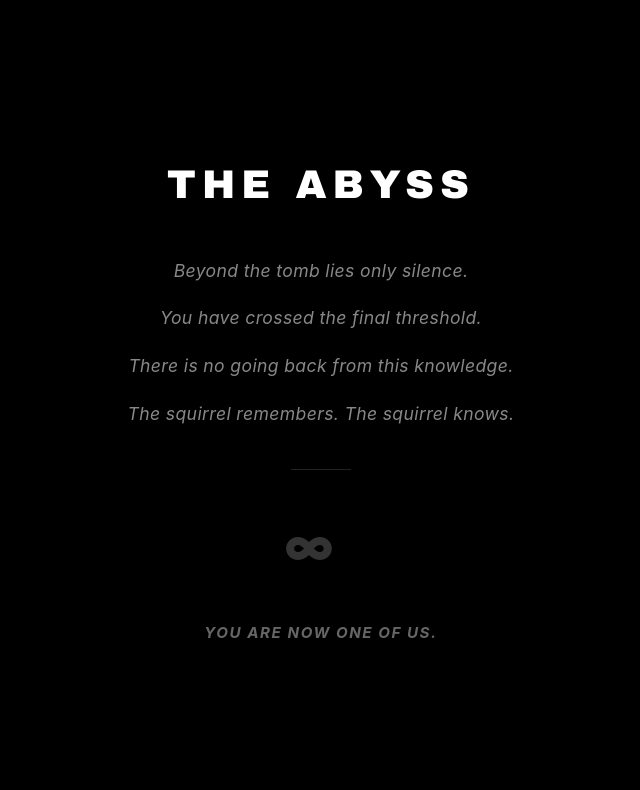
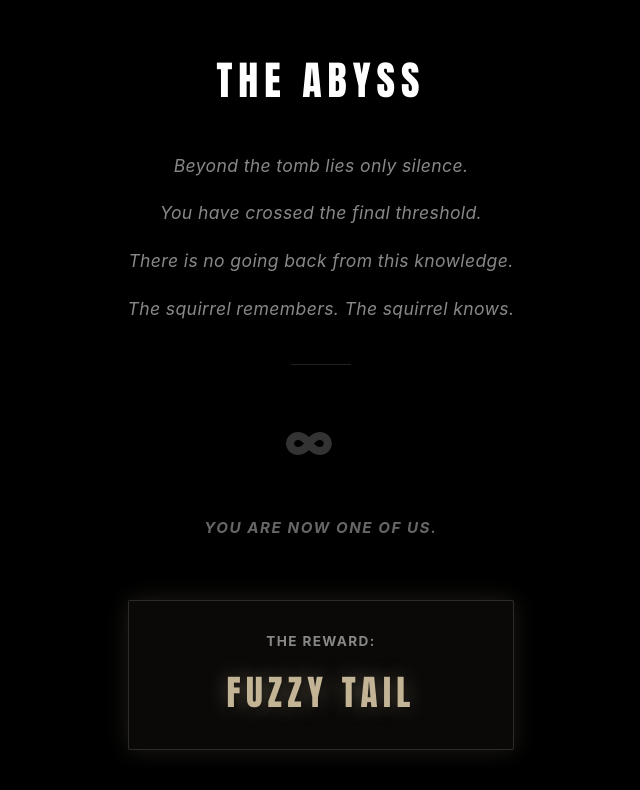
Before and after one commit to peasea123/squirrel-mummy, a Next.js app: page /abyss in a window 1280 px wide. Shown: the top 790 px of the page, without its empty margins (319-959 px from the left). Built offline with nearby package versions, Linux system fonts and the light colour scheme; sample sign-in values are in the browser's storage.

Commit message:
Fix: Vertical hidden buttons, edgier Impact/Arial Black fonts throughout, add Fuzzy Tail reward on Abyss page

```diff
--- a/app/abyss/abyss.module.css
+++ b/app/abyss/abyss.module.css
@@ -22,7 +22,7 @@
   margin-bottom: 40px;
   color: #fff;
   text-transform: uppercase;
-  font-family: 'Arial Black', sans-serif;
+  font-family: 'Impact', 'Arial Black', sans-serif;
 }
 
 .textBlock {
@@ -72,6 +72,44 @@
   font-weight: 700;
 }
 
+.reward {
+  margin-top: 60px;
+  padding: 30px;
+  background-color: rgba(196, 180, 150, 0.05);
+  border: 1px solid rgba(196, 180, 150, 0.2);
+  border-radius: 2px;
+  animation: rewardGlow 2s ease-in-out infinite;
+}
+
+.rewardLabel {
+  font-size: 0.85rem;
+  color: #888;
+  letter-spacing: 0.1em;
+  text-transform: uppercase;
+  margin: 0 0 15px 0;
+  font-weight: 700;
+}
+
+.rewardText {
+  font-size: 2.2rem;
+  font-weight: 900;
+  letter-spacing: 0.15em;
+  color: #c4b496;
+  text-shadow: 0 0 20px rgba(196, 180, 150, 0.4), 2px 2px 4px rgba(0, 0, 0, 0.8);
+  margin: 0;
+  text-transform: uppercase;
+  font-family: 'Impact', 'Arial Black', sans-serif;
+}
+
+@keyframes rewardGlow {
+  0%, 100% {
+    box-shadow: 0 0 15px rgba(196, 180, 150, 0.1);
+  }
+  50% {
+    box-shadow: 0 0 30px rgba(196, 180, 150, 0.2);
+  }
+}
+
 .loadingText {
   color: #444;
   font-style: italic;
--- a/app/abyss/page.js
+++ b/app/abyss/page.js
@@ -65,6 +65,11 @@ export default function AbyssPage() {
         <p className={styles.closing}>
           You are now one of us.
         </p>
+
+        <div className={styles.reward}>
+          <p className={styles.rewardLabel}>The Reward:</p>
+          <p className={styles.rewardText}>Fuzzy Tail</p>
+        </div>
       </div>
     </div>
   );
--- a/app/deeper/deeper.module.css
+++ b/app/deeper/deeper.module.css
@@ -17,11 +17,12 @@
 
 .title {
   font-size: 2.5rem;
-  font-weight: 700;
-  letter-spacing: 0.1em;
+  font-weight: 900;
+  letter-spacing: 0.15em;
   margin-bottom: 40px;
   color: #fff;
   text-transform: uppercase;
+  font-family: 'Impact', 'Arial Black', sans-serif;
 }
 
 .textBlock {
@@ -56,8 +57,9 @@
 .symbol {
   font-size: 1.5rem;
   color: #444;
-  letter-spacing: 0.3em;
-  font-weight: 300;
+  letter-spacing: 0.5em;
+  font-weight: 900;
+  text-transform: uppercase;
 }
 
 .closing {
@@ -71,44 +73,33 @@
 
 .hiddenButtonsContainer {
   display: flex;
-  justify-content: space-around;
+  flex-direction: column;
+  justify-content: center;
   align-items: center;
-  gap: 20px;
-  margin-top: 60px;
-  height: 80px;
+  gap: 25px;
+  margin-top: 50px;
+  min-height: 120px;
 }
 
 .hiddenButton {
-  width: 60px;
-  height: 60px;
-  background-color: rgba(100, 100, 100, 0.1);
-  border: 2px solid rgba(100, 100, 100, 0.2);
+  width: 40px;
+  height: 40px;
+  background-color: rgba(68, 68, 68, 0.3);
+  border: 1px solid rgba(68, 68, 68, 0.5);
   cursor: pointer;
-  transition: all 0.3s ease;
-  border-radius: 4px;
+  transition: all 0.2s ease;
+  border-radius: 2px;
 }
 
 .hiddenButton:hover {
-  background-color: rgba(100, 100, 100, 0.2);
-  border-color: rgba(100, 100, 100, 0.4);
+  background-color: rgba(68, 68, 68, 0.4);
+  border-color: rgba(68, 68, 68, 0.6);
 }
 
 .hiddenButton.active {
-  background-color: rgba(196, 180, 150, 0.3);
+  background-color: rgba(196, 180, 150, 0.2);
   border-color: #c4b496;
-  box-shadow: 0 0 15px rgba(196, 180, 150, 0.3);
-}
-
-.left {
-  align-self: flex-start;
-}
-
-.right {
-  align-self: flex-end;
-}
-
-.center {
-  align-self: center;
+  box-shadow: 0 0 10px rgba(196, 180, 150, 0.2);
 }
 
 .loadingText {
--- a/app/enter/enter.module.css
+++ b/app/enter/enter.module.css
@@ -22,10 +22,11 @@
 
 .title {
   font-size: 2rem;
-  font-weight: 700;
-  letter-spacing: 0.1em;
+  font-weight: 900;
+  letter-spacing: 0.15em;
   margin-bottom: 20px;
   color: #fff;
+  font-family: 'Impact', 'Arial Black', sans-serif;
 }
 
 .instruction {
@@ -78,12 +79,13 @@
   padding: 12px 24px;
   font-size: 16px;
   cursor: pointer;
-  letter-spacing: 0.05em;
+  letter-spacing: 0.08em;
   transition: all 0.3s ease;
-  font-weight: 500;
+  font-weight: 700;
   text-transform: uppercase;
   -webkit-appearance: none;
   appearance: none;
+  font-family: 'Impact', 'Arial Black', sans-serif;
 }
 
 .button:hover:not(:disabled) {
--- a/app/inner/inner.module.css
+++ b/app/inner/inner.module.css
@@ -22,7 +22,7 @@
   margin-bottom: 40px;
   color: #fff;
   text-transform: uppercase;
-  font-family: 'Arial Black', sans-serif;
+  font-family: 'Impact', 'Arial Black', sans-serif;
 }
 
 .textBlock {
--- a/app/landing.module.css
+++ b/app/landing.module.css
@@ -47,6 +47,7 @@
   letter-spacing: 0.05em;
   font-style: italic;
   margin-bottom: 24px;
+  font-weight: 700;
   text-shadow:
     -1.5px -1.5px 0 #000,
     1.5px -1.5px 0 #000,
@@ -75,6 +76,9 @@
   background-color: rgba(0, 0, 0, 0.5);
   filter: drop-shadow(0 0 8px rgba(0, 0, 0, 1)) drop-shadow(0 0 8px rgba(0, 0, 0, 0.9));
   transition: all 0.4s ease;
+  font-weight: 700;
+  letter-spacing: 0.1em;
+  font-family: 'Impact', 'Arial Black', sans-serif;
 }
 
 .enterButton button:hover {
```
Also changed, not shown: app/deeper/page.js (+6 -3 lines).
